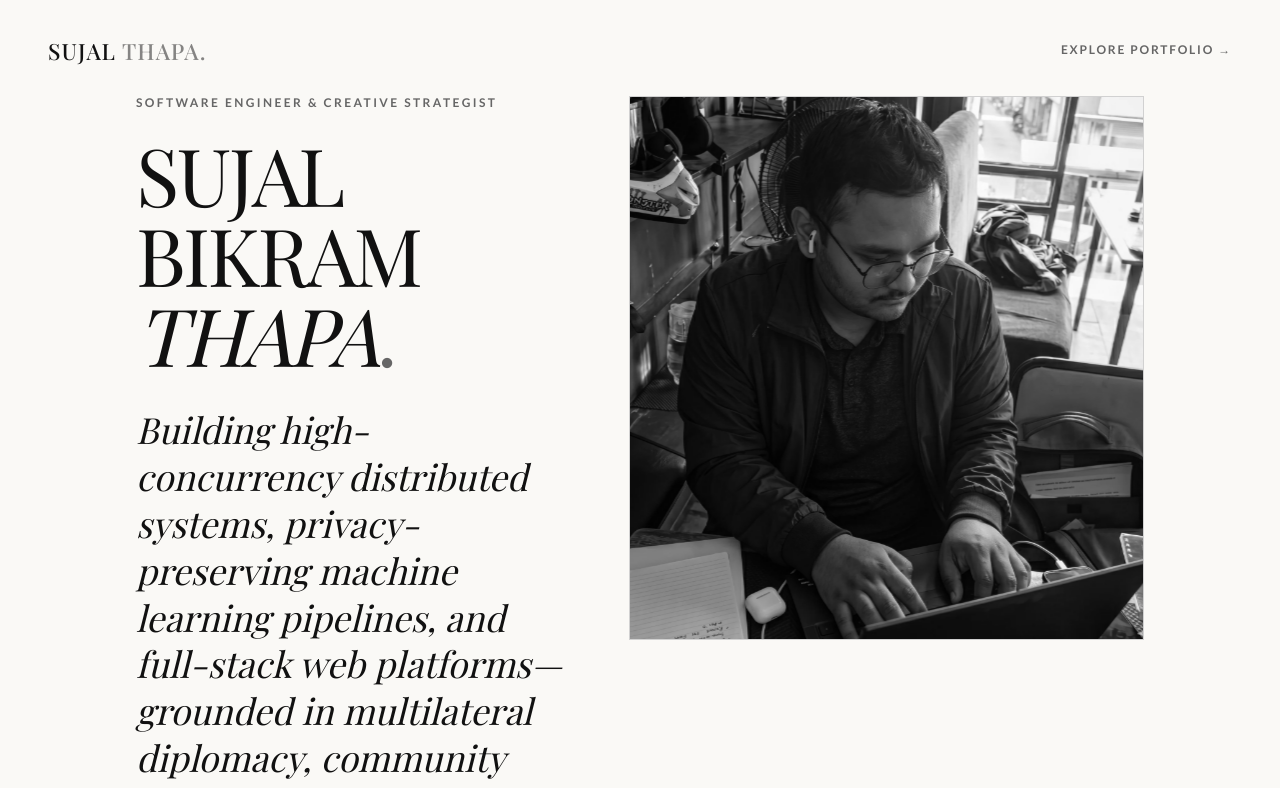
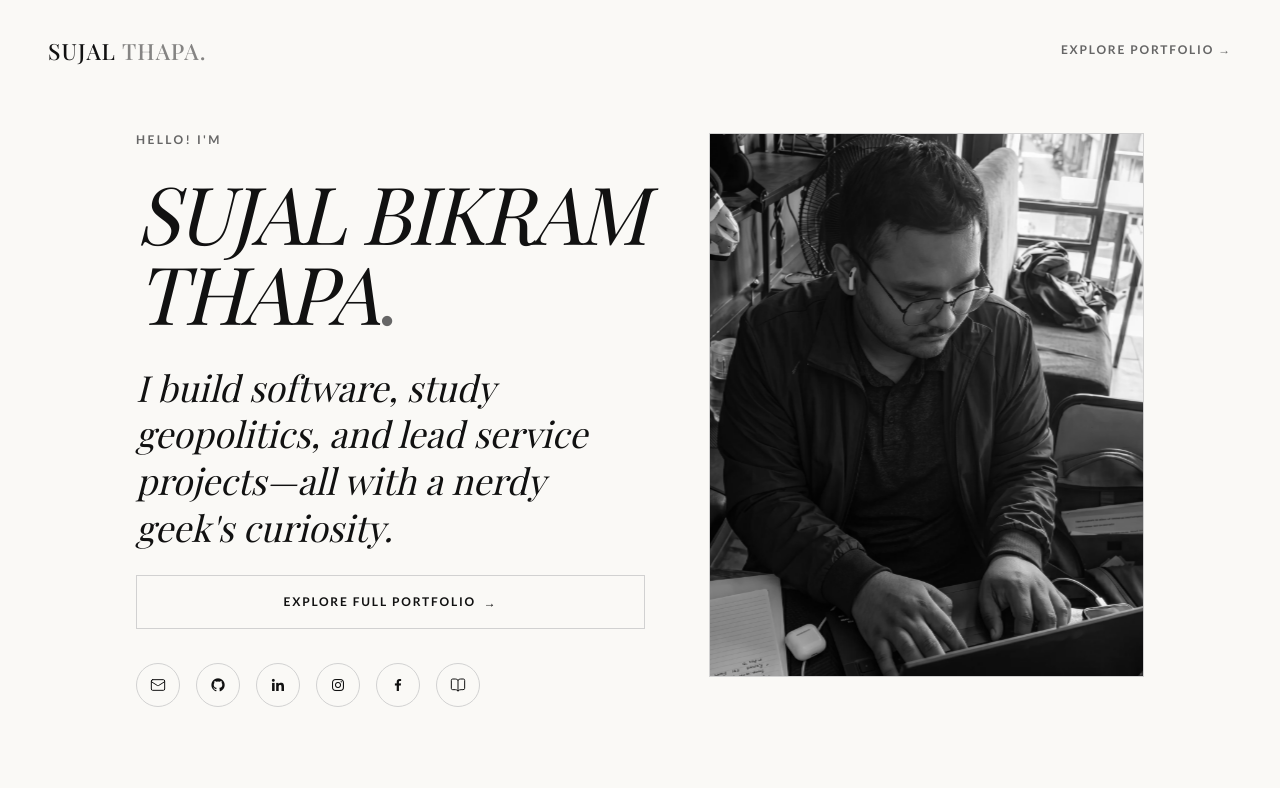
Before and after one commit to sujalbthapa/PortfolioWebsite, a React (Vite) app: page / in a window 1280 px wide. Shown: the top 788 px of the page. Built offline with nearby package versions, Linux system fonts and the light colour scheme; a web font is replaced by a local one.

Commit message:
Restore original authentic hero copy and prevent title wrapping

```diff
--- a/src/components/sections/Hero.tsx
+++ b/src/components/sections/Hero.tsx
@@ -9,11 +9,14 @@ const Hero: React.FC = () => {
       <div className="hero-split">
         <div className="hero-text-side">
           <div className="hero-text-content">
-            <h2 className="editorial-subtitle">Software Engineer & Creative Strategist</h2>
-            <h1 className="editorial-title">Sujal Bikram<br /><em>Thapa</em><span className="dot">.</span></h1>
+            <h2 className="editorial-subtitle">Hello! I'm</h2>
+            <h1 className="editorial-title">
+              <span style={{ whiteSpace: 'nowrap' }}>Sujal Bikram</span><br />
+              <em>Thapa</em><span className="dot">.</span>
+            </h1>
 
             <p className="lead-text hero-lead">
-              Building high-concurrency distributed systems, privacy-preserving machine learning pipelines, and full-stack web platforms—grounded in multilateral diplomacy, community leadership, and design craftsmanship.
+              I build software, study geopolitics, and lead service projects—all with a nerdy geek's curiosity.
             </p>
 
             <div className="hero-cta-wrapper" style={{ marginTop: '1.5rem', marginBottom: '1.25rem' }}>
```
